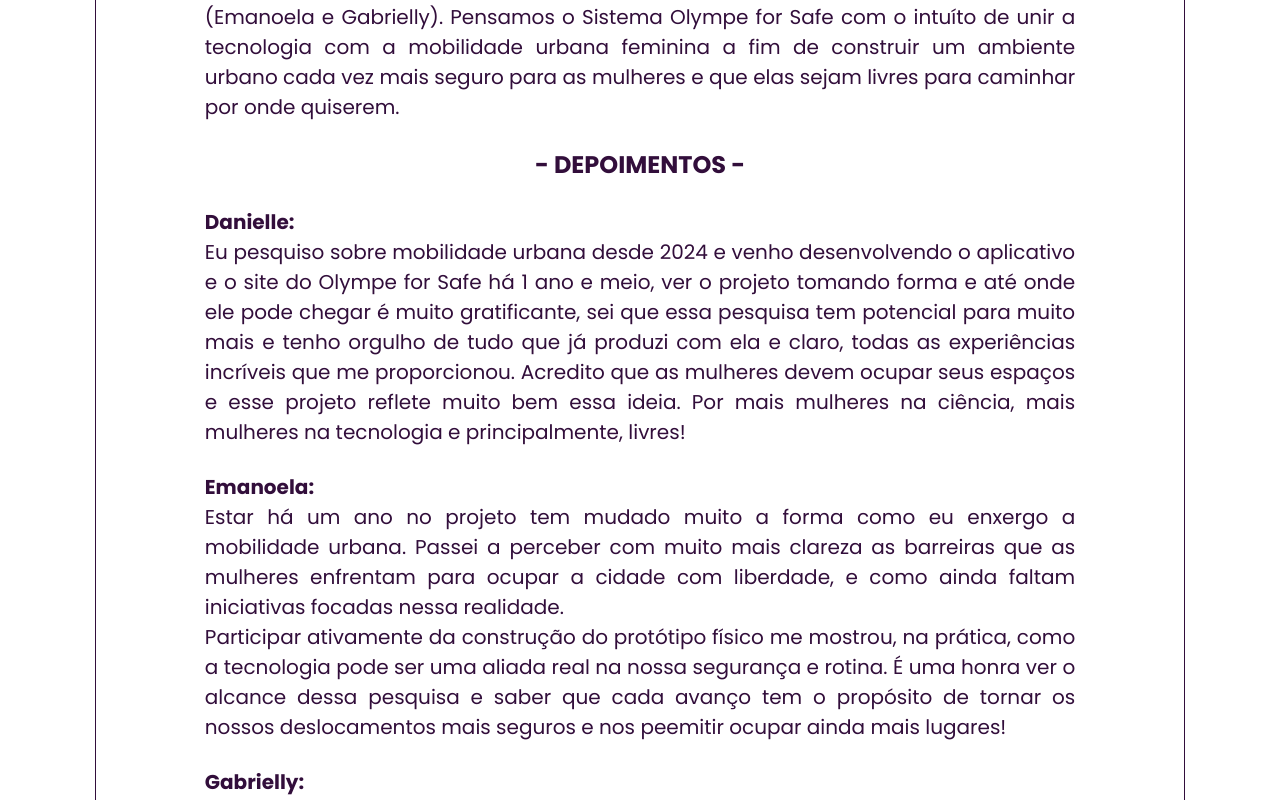
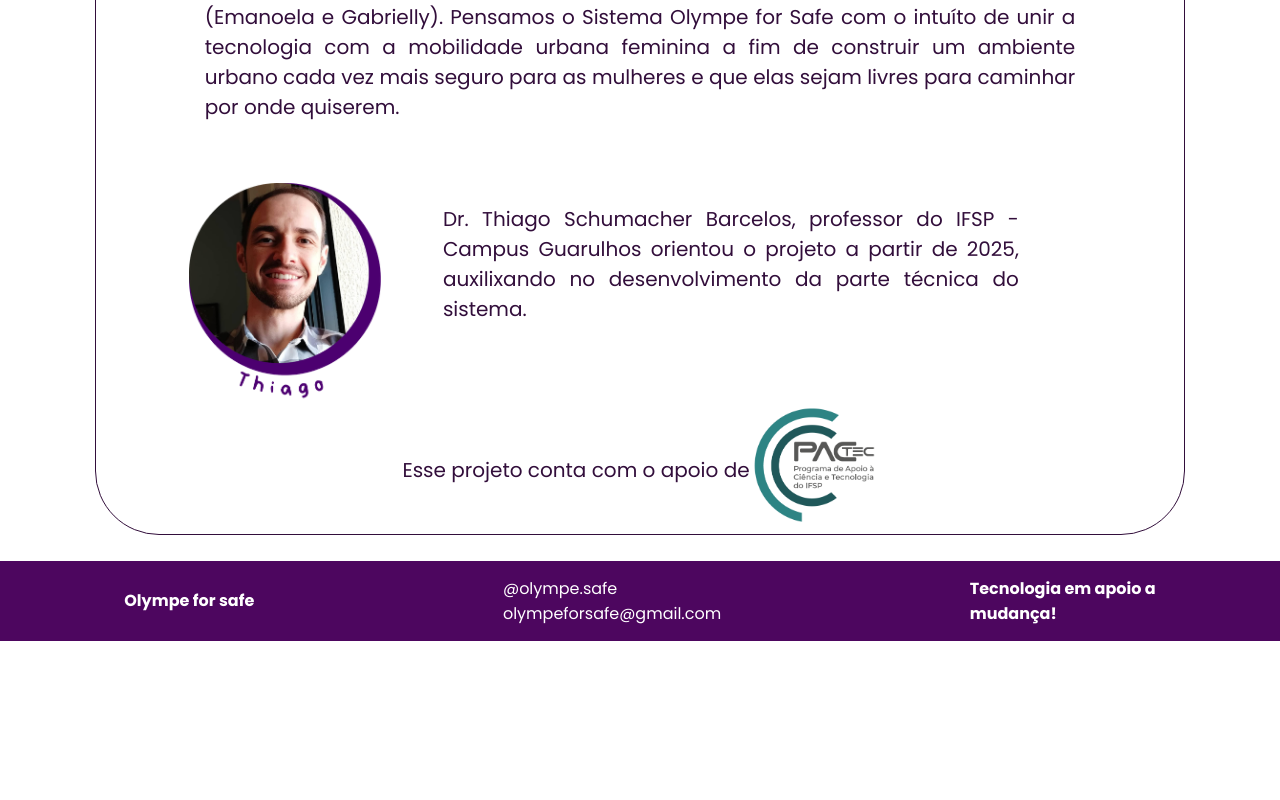
Before and after one commit to DaniIFSP/olympe-site, a plain HTML site: page view/olympe.html in a window 1280 px wide. Shown: the part 660-1460 px from the top of the page. After the commit the page ends 1301 px from the top, so only its background shows below. Drawn offline with Linux system fonts and the light colour scheme.

Commit message:
Sobre nós

```diff
--- a/css/style.css
+++ b/css/style.css
@@ -436,8 +436,12 @@ h5 {
     padding-top: 10%;
 }
 footer {
+    bottom: 0;
+    left: 0;
+    width: 100%;
+    height: 10vh;
+    z-index: 1000;
     background-color: #4d065f;
-    height: 10vh;
     display: flex;
     justify-content: space-around;
     align-items: center;
--- a/view/olympe.html
+++ b/view/olympe.html
@@ -35,39 +35,30 @@
     urbana feminina a fim de construir um ambiente urbano cada vez mais
     seguro para as mulheres e que elas sejam livres para caminhar por
     onde quiserem.</p>
-    <br>
-    <h2>- DEPOIMENTOS -</h2>
-    <br>
-    <p><strong>Danielle: </strong> <br> Eu pesquiso sobre mobilidade urbana desde
-    2024 e venho desenvolvendo o aplicativo e o site do Olympe for Safe há 1
-    ano e meio, ver o projeto tomando forma e até onde ele pode chegar é muito
-    gratificante, sei que essa pesquisa tem potencial para muito mais e tenho
-    orgulho de tudo que já produzi com ela e claro, todas as experiências incríveis
-    que me proporcionou.  Acredito que as mulheres devem ocupar seus espaços e esse
-    projeto reflete muito bem essa ideia.  Por mais mulheres na ciência, mais
-    mulheres na tecnologia e principalmente, livres!</p> <br>
-    <p><strong>Emanoela: </strong> <br> Estar há um ano no projeto tem mudado muito a
-    forma como eu enxergo a mobilidade urbana. Passei a perceber com muito mais
-    clareza as barreiras que as mulheres enfrentam para ocupar a cidade com
-    liberdade, e como ainda faltam iniciativas focadas nessa realidade. <br>
-    Participar ativamente da construção do protótipo físico me mostrou,
-    na prática, como a tecnologia pode ser uma aliada real na nossa segurança
-    e rotina. É uma honra ver o alcance dessa pesquisa e saber que cada avanço
-    tem o propósito de tornar os nossos deslocamentos mais seguros e nos peemitir
-    ocupar ainda mais lugares!</p> <br>
-    <p><strong>Gabrielly: </strong> <br> Participar do nosso projeto mudou um pouco a
-    forma como eu enxergo projetos de pesquisa e, principalmente, a forma como
-    eu enxergo a minha própria rotina. Eu pego ônibus todos os dias e, muitas
-    vezes, situações que antes pareciam apenas parte do caminho passaram a ter
-    outro significado depois que comecei a estudar sobre segurança (em especial,
-    feminina) e mobilidade urbana. É muito diferente pesquisar sobre uma realidade
-    quando você percebe que também está sujeita a ela. Acho que foi isso que fez o
-    projeto se tornar tão pessoal para mim: eu não estou apenas estudando um problema
-    distante, mas pensando em algo que atravessa a minha vida e a de tantas outras
-    mulheres todos os dias. Poder transformar essa percepção em uma proposta que
-    busca tornar nosso direito de ir e vir mais seguro me fez entender ainda mais
-    o propósito de projetos como esse e o quanto a pesquisa pode partir da nossa
-    própria realidade para tentar transformá-la.</p> <br> <br> <br>
+
+    <div style="display: flex; width: 80vw; align-items: center;
+    justify-self: center;">
+    <img src="../img/orientador.png" style="width: 15vw; padding: 6%; padding-bottom: 0;" alt="">
+
+    <p style="width: 45vw; ">Dr. Thiago Schumacher Barcelos, professor do IFSP - Campus Guarulhos
+    orientou o projeto a partir de 2025, auxilixando no desenvolvimento da
+    parte técnica do sistema.
+    </p>
+    </div>
+
+    <div style="display: flex; align-items: center;">
+        <p>Esse projeto conta com o apoio de</p>
+        <img style="width: 10vw; padding-bottom: 2%;" src="../img/pactec.png" alt="">
+    </div>
+
     </section>
+    <footer>
+        <h6>Olympe for safe</h6>
+        <div id="contato">
+            <p>@olympe.safe</p>
+            <p>olympeforsafe@gmail.com</p>
+        </div>
+        <h6>Tecnologia em apoio a <br/> mudança!</h6>
+    </footer>
 </body>
 </html>
```
Also changed, not shown: index.html (+18 -3 lines), img/orientador.png (added), img/pactec.png (added).
